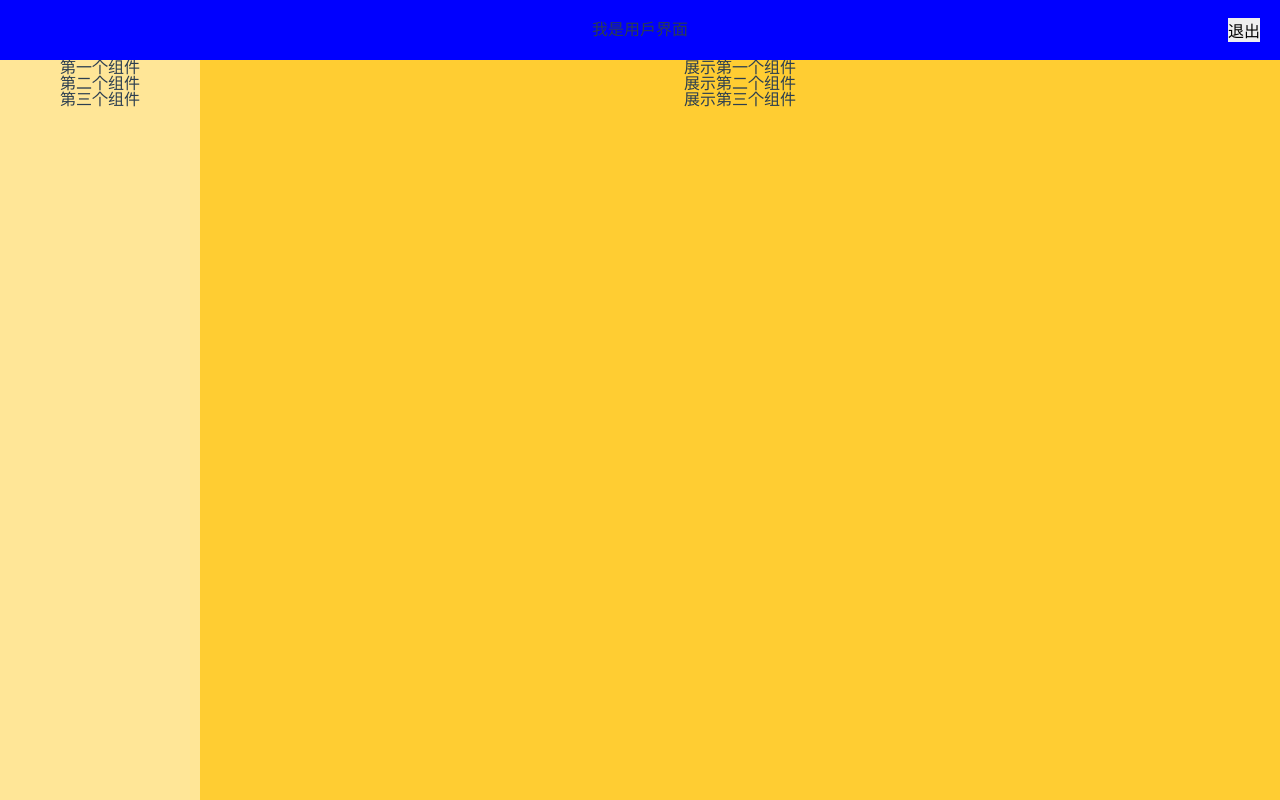
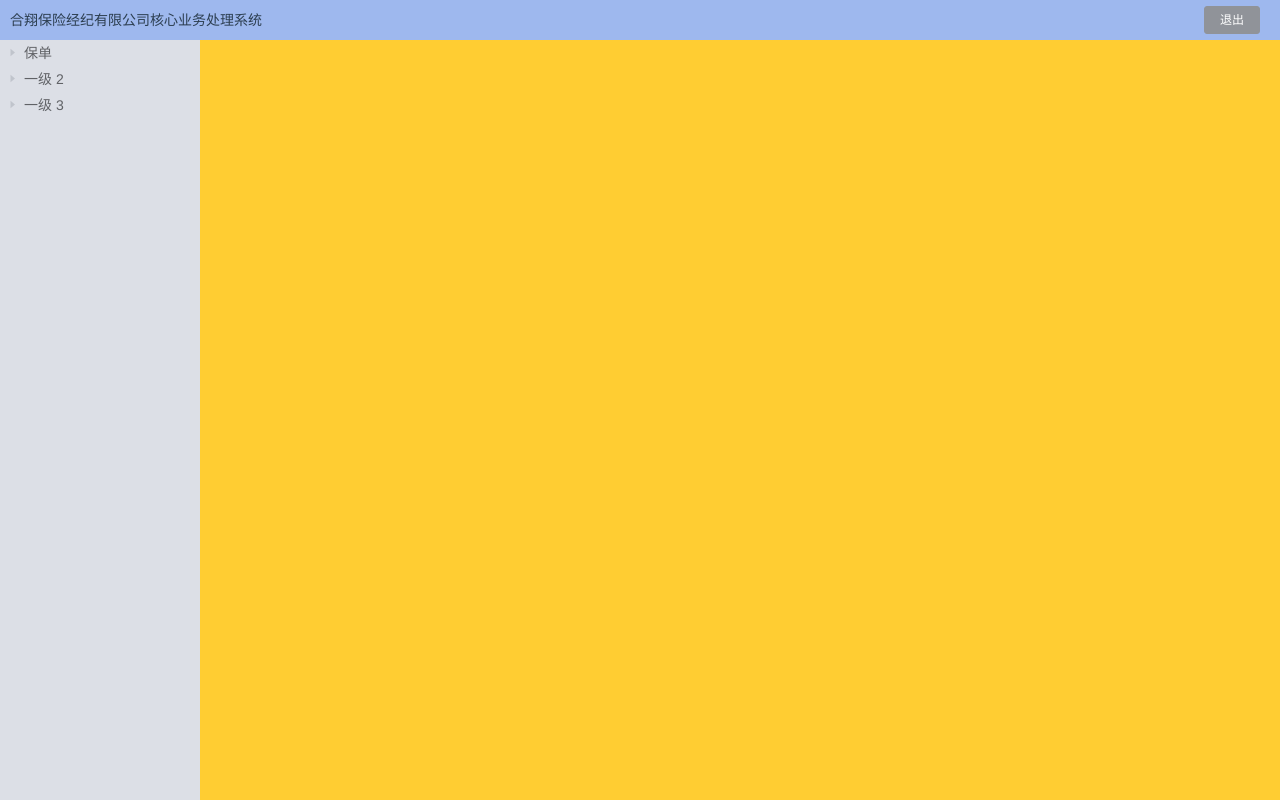
Before and after one commit to 11111112222222/allfly, a Vue app: page /#/user in a window 1280 px wide. Built offline with nearby package versions, Linux system fonts and the light colour scheme.

Commit message:
feat:树菜单

```diff
--- a/package.json
+++ b/package.json
@@ -14,6 +14,7 @@
   },
   "dependencies": {
     "axios": "^0.18.0",
+    "element-ui": "^2.4.8",
     "vue": "^2.5.2",
     "vue-router": "^3.0.1",
     "vuex": "^3.0.1"
--- a/src/App.vue
+++ b/src/App.vue
@@ -16,6 +16,7 @@ export default {
 
 <style>
 #app {
+  font-size:14px;
   font-family: 'Avenir', Helvetica, Arial, sans-serif;
   -webkit-font-smoothing: antialiased;
   -moz-osx-font-smoothing: grayscale;
--- a/src/components/User/User.vue
+++ b/src/components/User/User.vue
@@ -2,19 +2,18 @@
 <template>
   <div>
     <header>
-      <span>我是用戶界面</span>
-      <button class="logout" @click="logout">退出</button>
+      <span>合翔保险经纪有限公司核心业务处理系统 </span>
+      <el-button type="info" size="mini" class="logout" @click="logout">退出</el-button>
     </header>
     <section>
       <aside>
-        <div>第一个组件</div>
-        <div>第二个组件</div>
-        <div>第三个组件</div>
+        <el-tree :data="menu" :props="defaultProps"  @node-click="handleNodeClick"></el-tree>
       </aside>
       <content>
-        <div>展示第一个组件</div>
+        <router-view/>
+        <!-- <div>展示第一个组件</div>
         <div>展示第二个组件</div>
-        <div>展示第三个组件</div>
+        <div>展示第三个组件</div> -->
       </content>
     </section>
 
@@ -27,14 +26,69 @@ export default {
   components: {},
 
   data() {
-    return {};
+    return {
+      menu: [{
+          label: '保单',
+          children: [{
+            label: '保单受理作业',
+          },{
+            label: '新契约受理报表',
+          },{
+            label: '保单交费记录查询',
+          },{
+            label: '续期应收自动化作业',
+          },{
+            label: '保单及客户数据导入',
+          }]
+        }, {
+          label: '一级 2',
+          children: [{
+            label: '二级 2-1',
+            children: [{
+              label: '三级 2-1-1'
+            }]
+          }, {
+            label: '二级 2-2',
+            children: [{
+              label: '三级 2-2-1'
+            }]
+          }]
+        }, {
+          label: '一级 3',
+          children: [{
+            label: '二级 3-1',
+            children: [{
+              label: '三级 3-1-1'
+            }]
+          }, {
+            label: '二级 3-2',
+            children: [{
+              label: '三级 3-2-1'
+            }]
+          }]
+        }],
+        defaultProps: {
+          children: 'children',
+          label: 'label'
+        }
+    };
   },
 
   methods: {
     logout(){
        this.$router.push({ path: '/' });
 
+    },
+    handleNodeClick(data) {
+        console.log(data.label);
+        if(data.label=="保单受理作业"){
+            this.$router.push({ path: '/user/orderAccept' });
+        }else if(data.label=="新契约受理报表"){
+          this.$router.push({ path: '/user/newOrder' });
+        }
+
     }
+
   },
 
   computed: {},
@@ -54,24 +108,32 @@ export default {
 @import 'common/scss/variable.scss';
 
 header {
-  height: 60px;
-  background: blue;
-  display: flex;
-  align-items: center;
-  justify-content: center;
+  height: 40px;
+  line-height: 40px;
+  text-align:left;
+  padding:0 10px;
+  background-color: rgb(158, 184, 238);
+  // display: flex;
+  // align-items: center;
+  // justify-content: center;
   position: relative;
   .logout {
     position: absolute;
+    top:20px;
     right: 20px;
+    transform: translateY(-50%);
   }
 
 }
 section {
   display: flex;
-  height: calc(100vh - 60px);
+  height: calc(100vh - 40px);
   aside {
     min-width:200px;
-    background: $color-theme-d;
+    background-color: #DCDFE6;
+    .el-tree{
+      background-color: #DCDFE6 !important;
+    }
   }
   content {
     flex-grow: 1;
--- /dev/null
+++ b/src/components/order/NewOrder.vue
@@ -0,0 +1,21 @@
+<template>
+ <div class="page">
+     新契约
+ </div>
+</template>
+
+<script type="text/ecmascript-6">
+export default {
+ data() {
+ return {
+
+ }
+ },
+ components: {
+
+ }
+}
+</script>
+
+<style scoped lang="scss">
+</style>
--- /dev/null
+++ b/src/components/order/OrderAccept.vue
@@ -0,0 +1,21 @@
+<template>
+ <div class="page">
+     保单受理作业
+ </div>
+</template>
+
+<script type="text/ecmascript-6">
+export default {
+ data() {
+ return {
+
+ }
+ },
+ components: {
+
+ }
+}
+</script>
+
+<style scoped lang="scss">
+</style>
--- a/src/main.js
+++ b/src/main.js
@@ -4,8 +4,12 @@ import Vue from 'vue'
 import App from './App'
 import router from './router'
 import store from './store'
+import ElementUI from 'element-ui';
+import 'element-ui/lib/theme-chalk/index.css';
 import 'common/fonts/iconfont.js'
 import 'common/scss/index.scss'
+
+Vue.use(ElementUI);
 
 Vue.config.productionTip = false
 
--- a/src/router/index.js
+++ b/src/router/index.js
@@ -2,6 +2,8 @@ import Vue from 'vue'
 import Router from 'vue-router'
 import Login from 'components/Login/Login.vue'
 import User from 'components/User/User.vue'
+import OrderAccept from 'components/Order/OrderAccept.vue'
+import NewOrder from 'components/Order/NewOrder.vue'
 
 Vue.use(Router)
 
@@ -19,7 +21,20 @@ export default new Router({
     {
       path: '/user',
       name: 'user',
-      component: User
-    }
+      component: User,
+      children:[
+        {
+          path: 'orderAccept',
+          name: 'orderAccept',
+          component: OrderAccept
+        },
+        {
+          path: 'newOrder',
+          name: 'newOrder',
+          component: NewOrder
+        }
+      ]
+    },
+
   ]
 })
```
Also changed, not shown: 1 other file (tests, documents, lock files or other folders).
